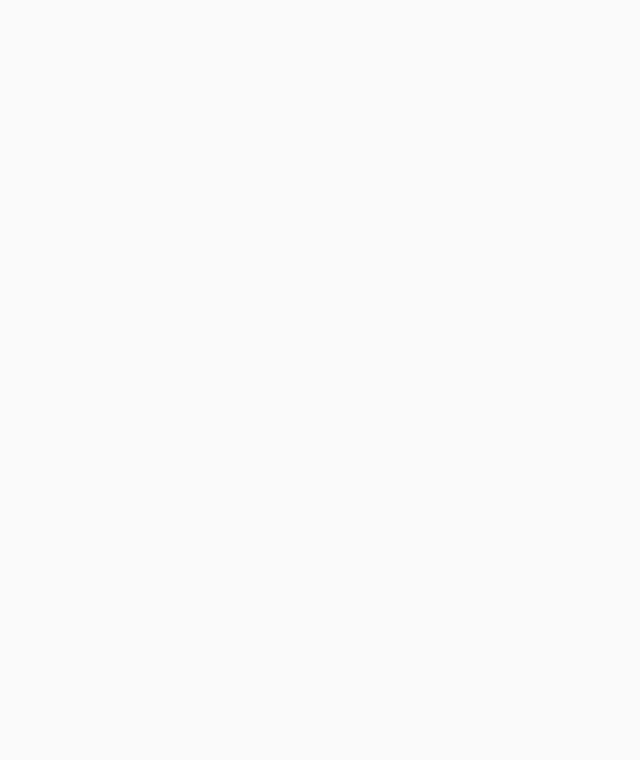
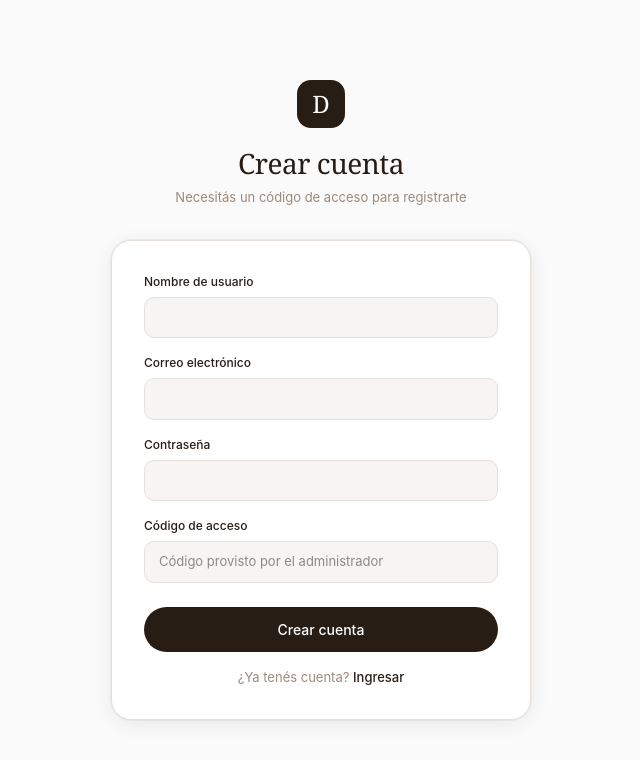
Before and after one commit to Sebasgonzalez26/david-s-bakery-, a React (Vite) app in the folder Bakerys.React/: page /registro in a window 1280 px wide. Before the commit this address had no page. Shown: the top 760 px of the page, without its empty margins (319-959 px from the left). Built offline with nearby package versions, Linux system fonts and the light colour scheme.

Commit message:
Add Registro page with invite code, link from Login, and /registro route

```diff
--- a/Bakerys.React/src/App.tsx
+++ b/Bakerys.React/src/App.tsx
@@ -11,6 +11,7 @@ import PagosIndex from './pages/pagos/PagosIndex'
 import InventarioIndex from './pages/inventario/InventarioIndex'
 import FinanzasIndex from './pages/finanzas/FinanzasIndex'
 import Login from './pages/auth/Login'
+import Registro from './pages/auth/Registro'
 import { authService } from './services/authService'
 
 function RutaProtegida({ children }: { children: React.ReactNode }) {
@@ -21,7 +22,8 @@ export default function App() {
   return (
     <BrowserRouter>
       <Routes>
-        <Route path="/login" element={<Login />} />
+        <Route path="/login"    element={<Login />} />
+        <Route path="/registro" element={<Registro />} />
 
         <Route path="/" element={
           <RutaProtegida>
--- a/Bakerys.React/src/pages/auth/Login.tsx
+++ b/Bakerys.React/src/pages/auth/Login.tsx
@@ -1,5 +1,5 @@
 import { useState } from 'react'
-import { useNavigate } from 'react-router-dom'
+import { useNavigate, Link } from 'react-router-dom'
 import { motion } from 'framer-motion'
 import { authService } from '../../services/authService'
 
@@ -177,6 +177,11 @@ export default function Login() {
             >
               {loading ? 'Ingresando…' : 'Ingresar'}
             </button>
+
+            <p style={{ textAlign: 'center', marginTop: 16, fontSize: 13, color: 'hsl(var(--muted-fg))' }}>
+              ¿Primera vez?{' '}
+              <Link to="/registro" style={{ color: 'hsl(var(--foreground))', fontWeight: 500 }}>Crear cuenta</Link>
+            </p>
           </form>
         </div>
       </motion.div>
--- /dev/null
+++ b/Bakerys.React/src/pages/auth/Registro.tsx
@@ -0,0 +1,132 @@
+import { useState } from 'react'
+import { useNavigate, Link } from 'react-router-dom'
+import { motion } from 'framer-motion'
+import { authService } from '../../services/authService'
+
+async function sha256(text: string): Promise<string> {
+  const buf = await crypto.subtle.digest('SHA-256', new TextEncoder().encode(text))
+  return Array.from(new Uint8Array(buf)).map(b => b.toString(16).padStart(2, '0')).join('')
+}
+
+export default function Registro() {
+  const navigate = useNavigate()
+  const [form, setForm] = useState({
+    nombreUsuario:     '',
+    correoElectronico: '',
+    password:          '',
+    codigoRegistro:    '',
+  })
+  const [error,   setError]   = useState('')
+  const [loading, setLoading] = useState(false)
+  const [exito,   setExito]   = useState(false)
+
+  const handleSubmit = async (e: React.FormEvent) => {
+    e.preventDefault()
+    if (!form.nombreUsuario || !form.correoElectronico || !form.password || !form.codigoRegistro) {
+      setError('Todos los campos son requeridos.')
+      return
+    }
+    setLoading(true)
+    setError('')
+    try {
+      const hash = await sha256(form.password)
+      await authService.registrar({
+        nombreUsuario:     form.nombreUsuario,
+        correoElectronico: form.correoElectronico,
+        passwordHash:      hash,
+        codigoRegistro:    form.codigoRegistro,
+      })
+      setExito(true)
+      setTimeout(() => navigate('/login'), 2000)
+    } catch (err: any) {
+      const msg = err?.response?.data?.mensaje
+      setError(msg ?? 'Error al registrar. Verificá el código de acceso.')
+    } finally {
+      setLoading(false)
+    }
+  }
+
+  const inputStyle: React.CSSProperties = {
+    width: '100%', boxSizing: 'border-box',
+    padding: '10px 14px',
+    border: '1px solid hsl(var(--border))',
+    borderRadius: 10, fontSize: 13,
+    color: 'hsl(var(--foreground))',
+    background: 'hsl(var(--secondary))',
+    outline: 'none',
+  }
+
+  return (
+    <div style={{
+      minHeight: '100vh', background: 'hsl(var(--background))',
+      display: 'flex', alignItems: 'center', justifyContent: 'center', padding: 24,
+    }}>
+      <motion.div initial={{ opacity: 0, y: 24 }} animate={{ opacity: 1, y: 0 }} transition={{ duration: 0.45 }}
+        style={{ width: '100%', maxWidth: 420 }}>
+
+        {/* Logo */}
+        <div style={{ textAlign: 'center', marginBottom: 32 }}>
+          <div style={{ width: 48, height: 48, borderRadius: 14, background: 'hsl(var(--foreground))', display: 'inline-flex', alignItems: 'center', justifyContent: 'center', marginBottom: 14 }}>
+            <span style={{ fontFamily: 'var(--font-display)', fontSize: 24, color: '#fff', fontWeight: 400 }}>D</span>
+          </div>
+          <h1 style={{ fontFamily: 'var(--font-display)', fontSize: 28, fontWeight: 400, color: 'hsl(var(--foreground))', letterSpacing: -0.5, marginBottom: 4 }}>
+            Crear cuenta
+          </h1>
+          <p style={{ fontSize: 13, color: 'hsl(var(--muted-fg))' }}>Necesitás un código de acceso para registrarte</p>
+        </div>
+
+        <div style={{ background: '#fff', border: '1px solid hsl(var(--border))', borderRadius: 20, padding: 32, boxShadow: 'var(--shadow-md)' }}>
+          {exito ? (
+            <div style={{ textAlign: 'center', padding: '20px 0' }}>
+              <div style={{ fontSize: 32, marginBottom: 12 }}>✅</div>
+              <p style={{ fontSize: 14, color: '#28825a', fontWeight: 500 }}>Cuenta creada correctamente</p>
+              <p style={{ fontSize: 12, color: 'hsl(var(--muted-fg))' }}>Redirigiendo al login…</p>
+            </div>
+          ) : (
+            <form onSubmit={handleSubmit}>
+              {error && (
+                <div style={{ background: 'rgba(180,42,42,0.06)', border: '1px solid rgba(180,42,42,0.2)', borderRadius: 10, padding: '10px 14px', fontSize: 13, color: '#b42a2a', marginBottom: 20 }}>
+                  {error}
+                </div>
+              )}
+
+              {[
+                { label: 'Nombre de usuario', key: 'nombreUsuario',     type: 'text',     placeholder: '' },
+                { label: 'Correo electrónico', key: 'correoElectronico', type: 'email',    placeholder: '' },
+                { label: 'Contraseña',          key: 'password',         type: 'password', placeholder: '' },
+                { label: 'Código de acceso',    key: 'codigoRegistro',   type: 'password', placeholder: 'Código provisto por el administrador' },
+              ].map(f => (
+                <div key={f.key} style={{ marginBottom: 16 }}>
+                  <label style={{ display: 'block', fontSize: 12, fontWeight: 500, color: 'hsl(var(--foreground))', marginBottom: 6 }}>{f.label}</label>
+                  <input
+                    type={f.type}
+                    placeholder={f.placeholder}
+                    style={inputStyle}
+                    value={(form as any)[f.key]}
+                    onChange={e => setForm({ ...form, [f.key]: e.target.value })}
+                  />
+                </div>
+              ))}
+
+              <button type="submit" disabled={loading} style={{
+                width: '100%', padding: '12px',
+                background: loading ? 'hsl(var(--muted))' : 'hsl(var(--foreground))',
+                color: '#fff', border: 'none', borderRadius: 100,
+                fontSize: 14, fontWeight: 500,
+                cursor: loading ? 'not-allowed' : 'pointer',
+                marginTop: 8, transition: 'background 0.15s',
+              }}>
+                {loading ? 'Registrando…' : 'Crear cuenta'}
+              </button>
+
+              <p style={{ textAlign: 'center', marginTop: 16, fontSize: 13, color: 'hsl(var(--muted-fg))' }}>
+                ¿Ya tenés cuenta?{' '}
+                <Link to="/login" style={{ color: 'hsl(var(--foreground))', fontWeight: 500 }}>Ingresar</Link>
+              </p>
+            </form>
+          )}
+        </div>
+      </motion.div>
+    </div>
+  )
+}
--- a/Bakerys.React/src/services/authService.ts
+++ b/Bakerys.React/src/services/authService.ts
@@ -6,9 +6,15 @@ const authApi = axios.create({
 })
 
 export interface LoginRequest {
+  correoElectronico: string
+  passwordHash:      string
+}
+
+export interface RegistroRequest {
   nombreUsuario:     string
+  correoElectronico: string
   passwordHash:      string
-  correoElectronico: string
+  codigoRegistro:    string
 }
 
 export interface TokenResponse {
@@ -20,7 +26,7 @@ export const authService = {
   login: (data: LoginRequest) =>
     authApi.post<TokenResponse>('/Autenticacion/login', data),
 
-  registrar: (data: LoginRequest) =>
+  registrar: (data: RegistroRequest) =>
     authApi.post('/Usuario/registrar', data),
 
   guardarToken: (token: string) =>
```
